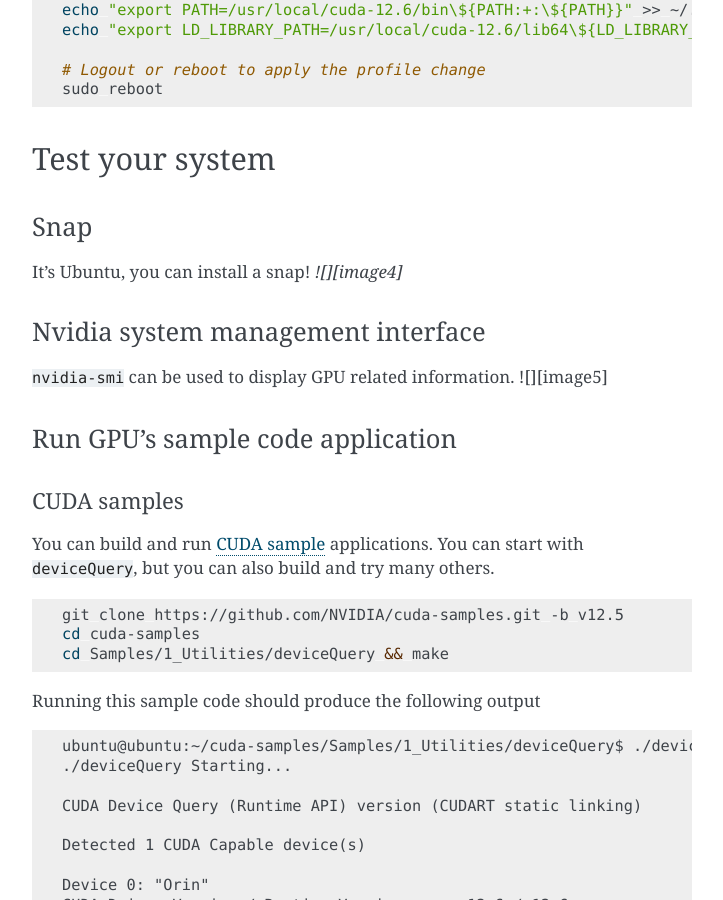
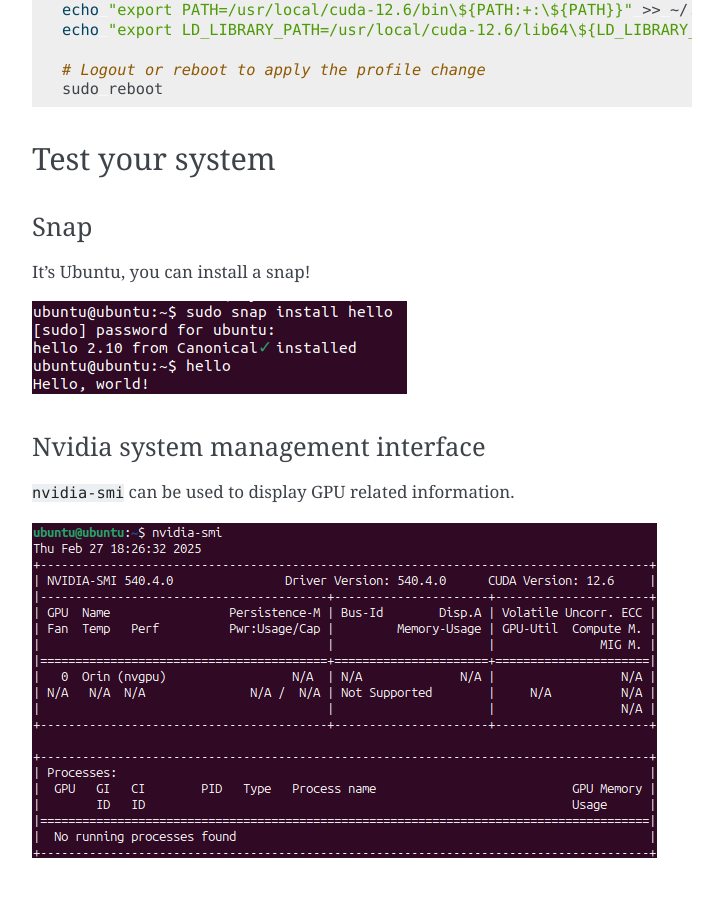
Before and after one commit to canonical/ubuntu-for-jetson, a Sphinx documentation site: the page built from docs/classic/installation-jammy.rst, in a window 1280 px wide and 900 px high, scrolled down 2115 px. Shown: the whole window, without its empty margins (388-1111 px from the left). Built offline with Sphinx 7.4.7, drawn with Linux system fonts in a browser that asks for light colours; some of the changed lines change nothing that is shown.

Commit message:
add pictures

```diff
--- a/docs/classic/installation-jammy.rst
+++ b/docs/classic/installation-jammy.rst
@@ -106,14 +106,20 @@
 ----
 
 It’s Ubuntu, you can install a snap!
-`![][image4]`
+
+.. image:: snap-hello.png
+   :alt: Screenshot of a sample snap installation
+
 
 
 Nvidia system management interface
 ----------------------------------
 
 ``nvidia-smi`` can be used to display GPU related information.
-![][image5]
+
+.. image:: nvidia-smi.png
+   :alt: Screenshot of the ``nvidia-smi`` tool
+
 
 Run GPU's sample code application
 ---------------------------------
```
Also changed, not shown: docs/classic/nvidia-smi.png (added), docs/classic/snap-hello.png (added).
